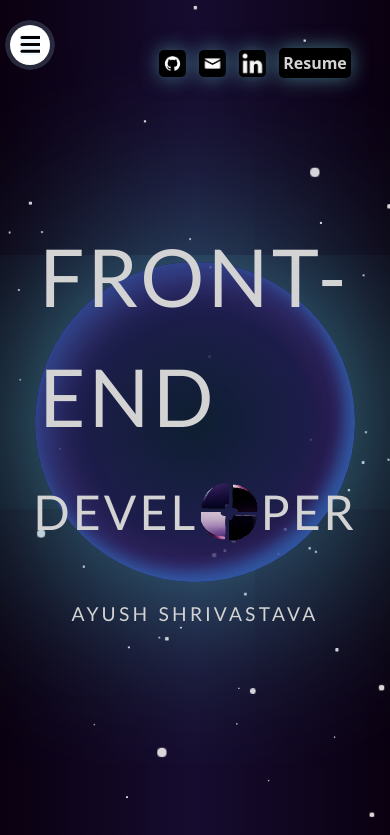
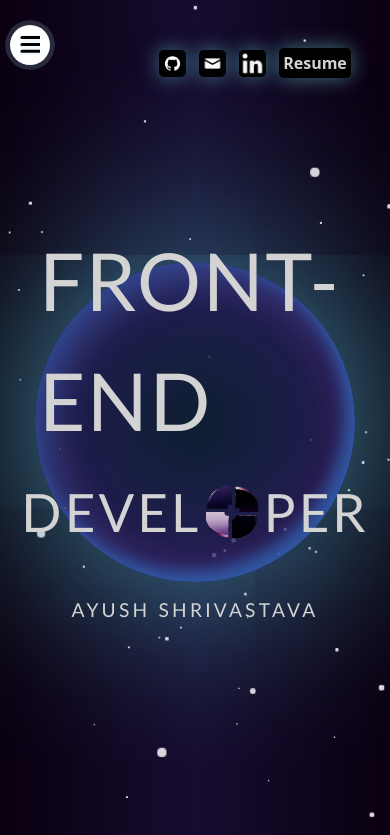
Before and after one commit to ayush7654/Code-Editor, a React (Vite) app: page / in a window 390 px wide. Shown: the top 835 px of the page. Built offline with nearby package versions, Linux system fonts and the light colour scheme.

Commit message:
hero page fixed

```diff
--- a/src/Components/Hero/Hero.css
+++ b/src/Components/Hero/Hero.css
@@ -189,12 +189,12 @@
     .hero-title-content-line1,
     .hero-title-content-line2 {
 
-      letter-spacing: .2rem;
+      letter-spacing: .1rem;
       font-size: 5rem;
     }
 
     .hero-title-content-line2 {
-      font-size: 3rem;
+      font-size: 3.3rem;
     }
 
     .hero-line2-A {
@@ -210,4 +210,9 @@
       letter-spacing: .2rem;
     }
 
+    .animation-title {
+        height: 6.5rem;
+        width: 4rem;
+      }
+
   }
```
